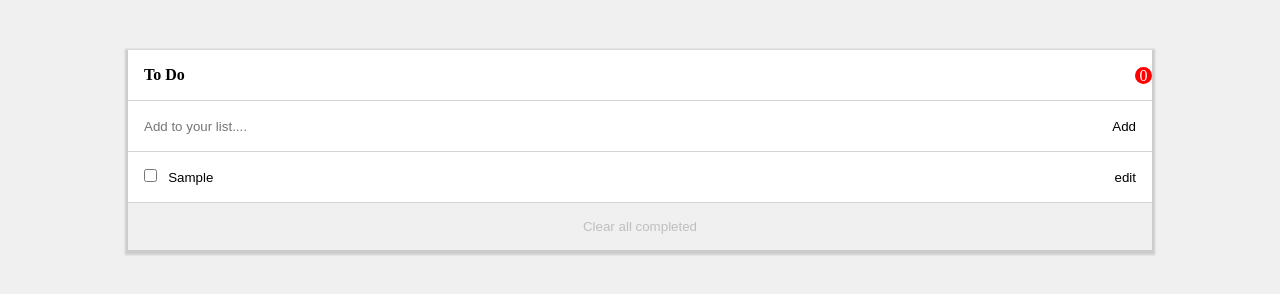
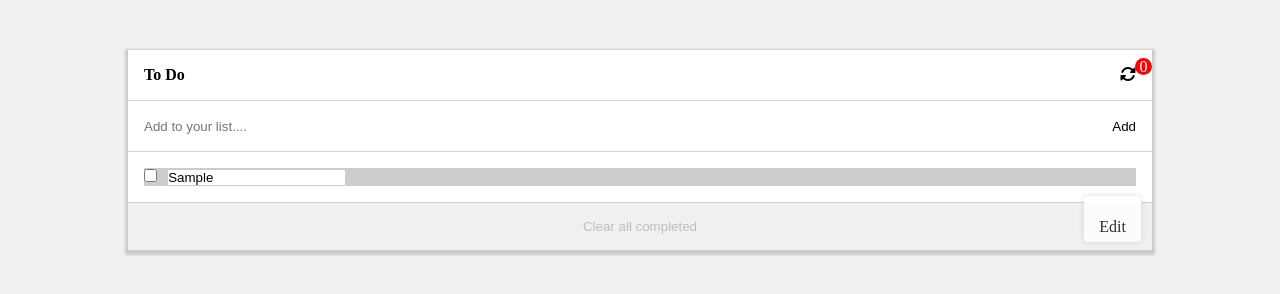
Before and after one commit to Laniva/To-do-list, a website: page index.html in a window 1280 px wide. Both pictures are taken after typing "Sample" into the empty fields and a click on the button "Add". Drawn offline with Linux system fonts and the light colour scheme.

Commit message:
Add some javascript code

```diff
--- a/index.html
+++ b/index.html
@@ -4,6 +4,7 @@
     <meta charset="UTF-8">
     <meta name="viewport" content="width=device-width, initial-scale=1.0">
     <link rel="stylesheet" href="style.css">
+    <link rel="stylesheet" href="https://cdnjs.cloudflare.com/ajax/libs/font-awesome/6.4.2/css/all.min.css" integrity="sha512-z3gLpd7yknf1YoNbCzqRKc4qyor8gaKU1qmn+CShxbuBusANI9QpRohGBreCFkKxLhei6S9CQXFEbbKuqLg0DA==" crossorigin="anonymous" referrerpolicy="no-referrer" />
     <title>To-do list</title>
 </head>
 <body>
--- a/index.js
+++ b/index.js
@@ -14,16 +14,28 @@ const displayTodos = () => {
         <li id='' class="list-item">
             <form id='' class='edit-todo' action="">
                 <div class="label-wrap">
+              <div class="edit-todo hide" data-id="${todo.id + 1}">
+                <label for='edit-item'>
+                  <input class="input" type="text" name="edit-item" value="${todo.text}">
+                </label>
+                  <button id="${todo.id}">Update</button>
+              </div>
+                    <div class="todo-item">
                      <label for="checkbox">
                       <input onClick=showDeleteBtn(${todo.id}) class="checkbox" type="checkbox" name="checkbox" id=''>
                      </label>
                       <label for='add-item'>
-                        <input class="input" type="text" name="add-item" id='add-item' value="${todo.text}">
+                    <input class="input" type="text" name="add-item" id='add-item' data-id="${todo.id}" value="${todo.text}">
                 </label>
                     </div>
+                </div>
             </form>
-                <button onClick=editTodo(${todo.id}) id="" class="drag">edit</button>
-                <button onClick=deleteTodo(${todo.id}) id="${todo.id}" class="drag hide">remove</button>
+                 <div class="settings">
+                  <ul class="menu">
+                    <li onClick=showEditInput() id="" class="drag">Edit</li>
+                    <li onClick=deleteTodo(${todo.id}) id="${todo.id}" class="drag hide">Remove</li>
+                  </ul>
+                 </div>
         </li>
         `
         return result;
@@ -43,7 +55,7 @@ let textInput = document.querySelector('#add-item');
 const addTodo = () => {
    if(textInput.value.length !== 0){
     todo.text = textInput.value
-    toDos.push(todo)
+    toDos.push(todo);
     textInput.value = ''
    }
    for(let i=0; i<toDos.length; i++){
@@ -62,7 +74,6 @@ const deleteTodo = (id) => {
     return todos;
 }
 
-
 const showDeleteBtn = (id) => {
     let deleteBtn = document.getElementById(id)
     let todo = toDos.find((todo) => todo.id === id)
@@ -70,10 +81,27 @@ const showDeleteBtn = (id) => {
     deleteBtn.classList.toggle('hide')
 }
 
-const editTodo = (id) =>{
-    let editBtn = document.getElementById(id)
-    let todo = toDos.find((todo) => todo.id === id)
+// const editTodo = (id) =>{
+//     let editBtn = document.getElementById(id)
+//     let todo = toDos.find((todo) => todo.id === id)
+//     let input = document.querySelector(`[data-id=${id}]`)
+//     if(input.value.length !== 0){
+//         todo.text = input.value;
+//         localStorage.setItem('todos', JSON.stringify(toDos))
+//         displayTodos()
+//     }
+// }
 
+// const editTodo = (id) => {
+//     let editBtn = document.getElementById(id);
+//     let todo = toDos.find((todo) => todo.id === id)
+//     return textInput.value = todo.text;
+// }
+
+const showEditInput = () => {
+    // let input = document.querySelector(`[data-id=${id + 1}]`)
+    // input.classList.toggle('hide');
+    console.log("click");
 }
 
 const clearAll = () => {
--- a/style.css
+++ b/style.css
@@ -45,6 +45,7 @@ body {
   background: white;
 }
 
+
 .list-item .input-field {
   border: none;
   outline: none;
@@ -76,6 +77,17 @@ body {
   border-bottom: 1px solid lightgray;
 }
 
+.edit-todo,
+.todo-item{
+  display: flex;
+  justify-content: space-between;
+}
+
+.edit-todo{
+  background-color: #ccc;
+}
+
+
 .title-wrap h4 {
   text-transform: capitalize;
 }
@@ -92,17 +104,26 @@ body {
 .list-item .label-wrap {
   display: flex;
   align-items: center;
+  flex-direction: column;
+  gap: 1rem;
 }
 
-.list-item button {
+.list-item button{
   border: none;
   outline: none;
   background: transparent;
+  cursor: pointer;
 }
 
-.list-item .hide{
+.list-item .settings{
+  cursor: pointer;
+  position: relative;
+}
+
+.hide{
   display: none;
 }
+
 .list-item .checkbox {
   margin-right: 0.7rem;
 }
@@ -110,6 +131,33 @@ body {
 .list-item .checkbox:hover,
 .list-item #submit:hover {
   cursor: pointer;
+}
+
+.list-item .menu{
+  position: absolute;
+  padding: 5px 0;
+  right: -5px;
+  bottom: -65px;
+  background-color: white;
+  border-radius: 4px;
+  box-shadow: 0 0 6px rgba(0,0,0,0.15);
+}
+
+.menu li{
+  list-style-type: none;
+  height: 25px;
+  font-size: 16px;
+  margin-bottom: 2px;
+  padding: 17px 15px;
+  justify-content: flex-start;
+}
+
+.menu li:hover{
+  background-color: #f5f5f5f5;
+}
+
+.menu li i{
+  padding-right: 8px;
 }
 
 #clear-all {
```
Lines whose indentation alone changed are shown as unchanged.
